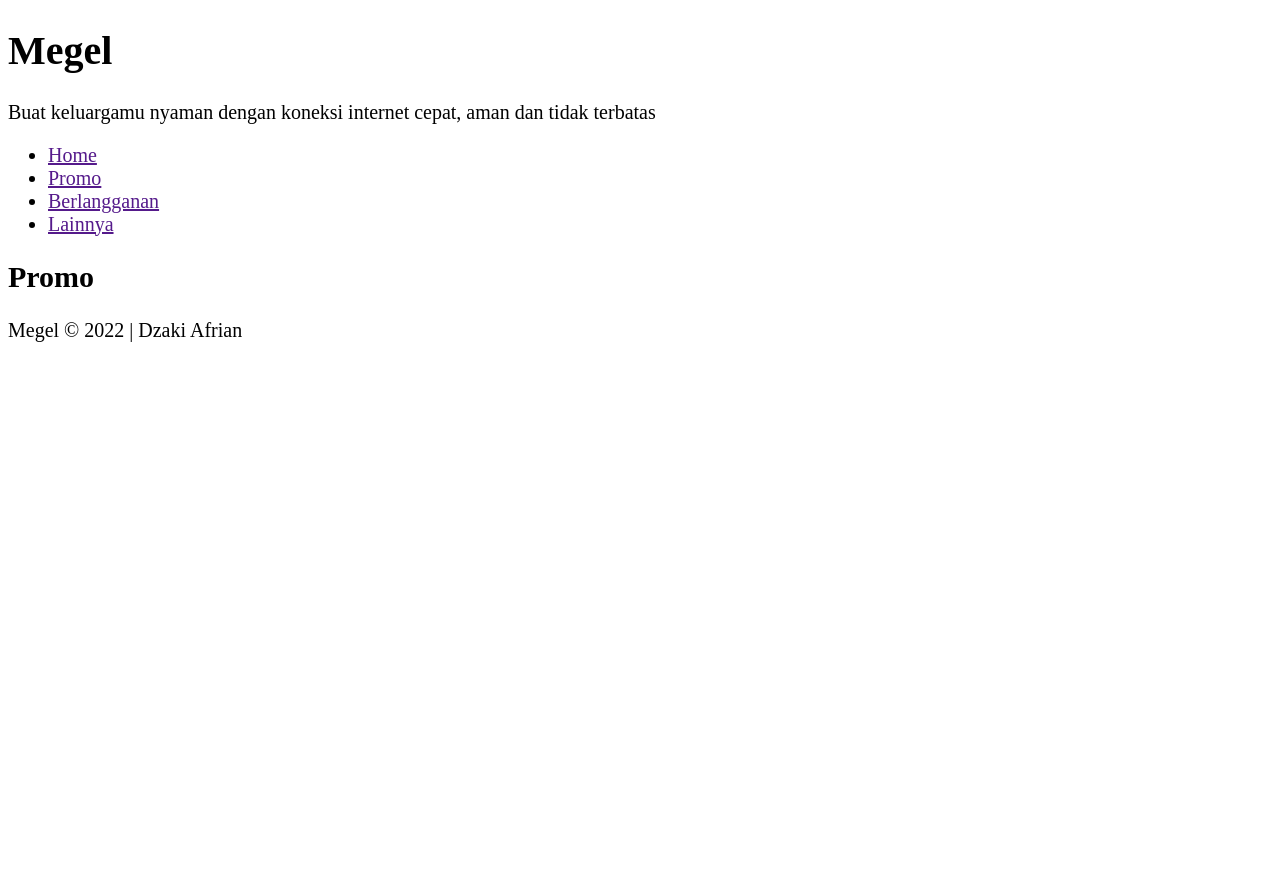
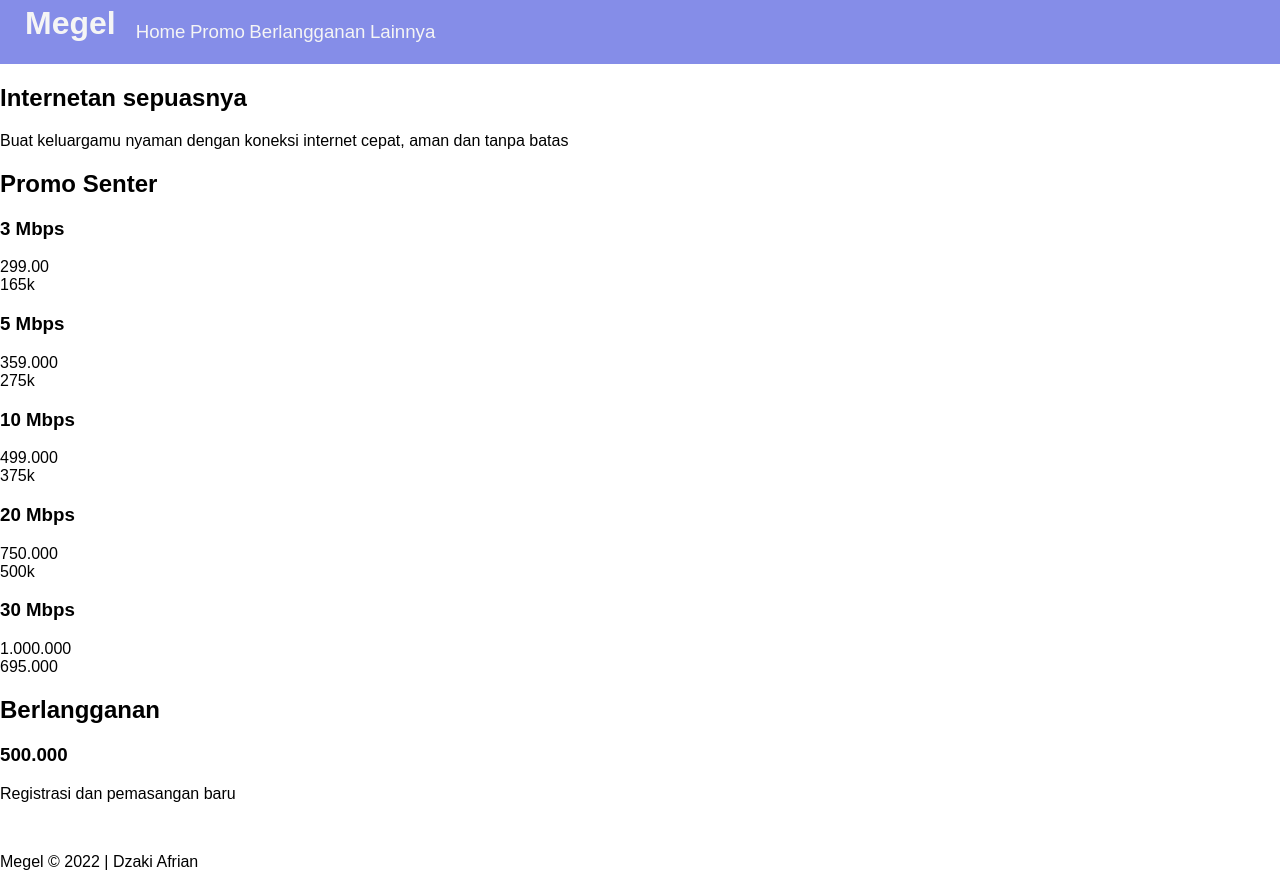
Before and after one commit to Fahminbl/megel, a plain HTML site: page index.html in a window 1280 px wide. Before the commit the page ends 800 px from the top, so only its background shows below. Drawn offline with Linux system fonts and the light colour scheme; a web font is replaced by a local one.

Commit message:
main html

```diff
--- a/assets/style.css
+++ b/assets/style.css
@@ -1,3 +1,24 @@
+@import url('https://fonts.googleapis.com/css2?family=Mingzat&display=swap');
 body {
-    font-size: 15pt;
+  margin: 0px;
+    font-family: 'Mingzat', sans-serif;
 }
+nav{
+  padding: 5px;
+  background: #858DE8;
+  position: relative;
+}
+nav h1{
+  margin: 0px 20px;
+  color: whitesmoke;
+  font-size: 24pt;
+  float: left;
+}
+nav li{
+  display: inline;
+}
+nav a{
+  color: whitesmoke;
+  text-decoration: none;
+  font-size: 14pt;
+}
--- a/index.html
+++ b/index.html
@@ -5,30 +5,61 @@
   <meta http-equiv="X-UA-Compatible" content="IE=Edge">
   <meta name="viewport" content="width=device-width, initial-scale=1">
 
-  <title>Me-gel</title>
+  <title>Megel</title>
   <link rel="stylesheet" href="assets/style.css">
 </head>
 
 <body>
   <header>
-    <div class="jumbotron">
+    <nav id="Home">
       <h1>Megel</h1>
-      <p>Buat keluargamu nyaman dengan koneksi internet cepat, aman dan tidak terbatas</p>
-    </div>
-    <nav>
       <ul>
-        <li><a href="">Home</a></li>
-        <li><a href="">Promo</a></li>
-        <li><a href="">Berlangganan</a></li>
-        <li><a href="">Lainnya</a></li>
+        <li><a href="#Home">Home</a></li>
+        <li><a href="#Promo">Promo</a></li>
+        <li><a href="#Berlangganan">Berlangganan</a></li>
+        <li><a href="#Lainnya">Lainnya</a></li>
       </ul>
     </nav>
+    <div class="jumbotron">
+      <h2>Internetan sepuasnya</h2>
+      <p>Buat keluargamu nyaman dengan koneksi internet cepat, aman dan tanpa batas</p>
+    </div>
   </header>
   <main>
-    <div>
-      <h2>Promo</h2>
+    <div id="Promo">
+      <h2>Promo Senter</h2>
+      <selection>
+        <h3>3 Mbps</h3>
+        <p>299.00 <br/><span>165k</span></p>
+      </selection>
+      <selection>
+        <h3>5 Mbps</h3>
+        <p>359.000 <br/><span>275k</span></p>
+      </selection>
+      <selection>
+        <h3>10 Mbps</h3>
+        <p>499.000 <br /><span>375k</span></p>
+      </selection>
+      <selection>
+        <h3>20 Mbps</h3>
+        <p>750.000 <br /><span>500k</span></p>
+      </selection>
+      <selection>
+        <h3>30 Mbps</h3>
+        <p>1.000.000 <br /><span>695.000</span></p>
+      </selection>
+    </div>
+    <div id="Berlangganan">
+      <h2>Berlangganan</h2>
+      <selection>
+        <h3>500.000</h3>
+        <p>Registrasi dan pemasangan baru</p>
+      </selection>
+    </div>
+    <aside id="Lainnya">
+      <img src="" alt="" />
 
-    </div>
+    </aside>
   </main>
   <footer>
     <p>Megel &copy; 2022 | Dzaki Afrian</p>
```
